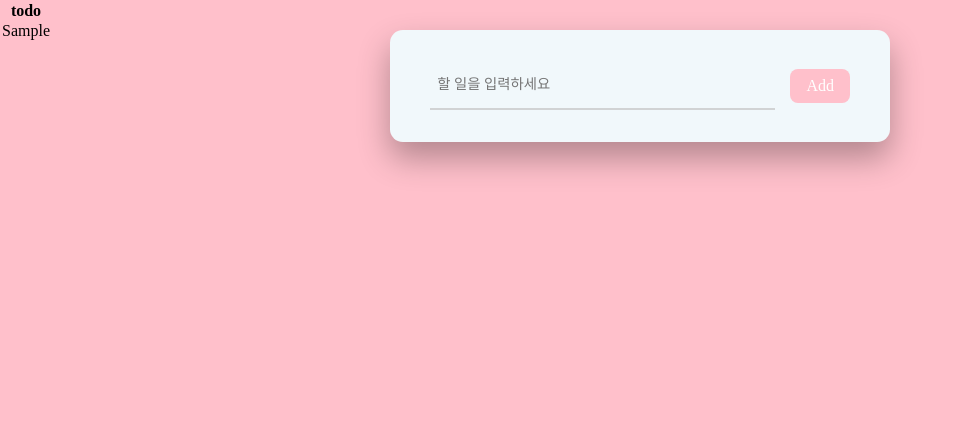
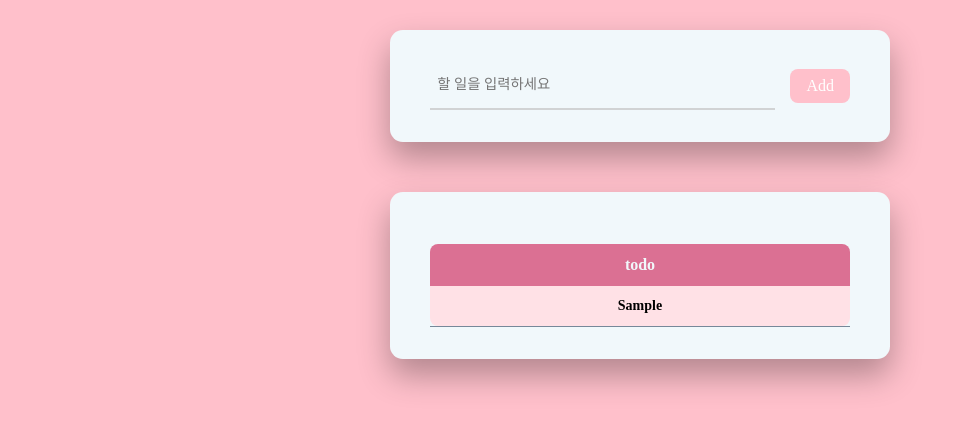
Before and after one commit to Anchaeyeon/PHP-ToDoList, a PHP site: page /php/index.php in a window 1280 px wide. Shown: the top 429 px of the page, without its empty margins (0-965 px from the left). Run offline with PHP 8.4, Linux system fonts and the light colour scheme; tables that the repository leaves empty or names only in its code hold one stand-in row (values such as "Sample post"); some web fonts are replaced.

Commit message:
테이블 css 적용

```diff
--- a/css/index.css
+++ b/css/index.css
@@ -19,11 +19,12 @@ body {
 .app {
     font-family: 'GowunDodum-Regular';
     width: min(95vw, 500px);
-    position: absolute;
+    position: relative;
     margin: auto;
     left: 0;
     right: 0;
     top: 30px;
+    margin-bottom: 5em;
 }
 
 .container {
@@ -65,3 +66,58 @@ body {
     cursor: pointer;
     color: white;
 }
+
+/* 테이블 css */
+.todo-container {
+    width: min(95vw, 500px);
+    padding: 2em 2.5em;
+    background-color: #f1f8fb;
+    box-shadow: 0 1em 2em rgba(0, 0, 0, 0.3);
+    border-radius: 0.8em;
+    display: flex;
+    justify-content: center;
+    align-items: center;
+    margin: 0 auto; /* 가로로 중앙 정렬 */
+}
+
+table {
+    width: 100%;
+    border-collapse: collapse;
+    margin-top: 20px;
+}
+
+th {
+    background-color: palevioletred;
+    color: #f1f8fb;
+    padding: 12px;
+    text-align: center;
+    font-size: 16px;
+    font-weight: bold;
+}
+
+td {
+    padding: 12px;
+    text-align: center;
+    font-size: 14px;
+    border-bottom: 1px solid lightslategray;
+    background-color: #f1f8fb;
+}
+
+td:first-child {
+    font-weight: bold;
+    background-color: rgb(255, 225, 230);
+}
+
+td:last-child {
+    border-bottom: 1px solid lightslategray;
+}
+
+table tr:first-child th {
+    border-top-left-radius: 8px;
+    border-top-right-radius: 8px;
+}
+
+table tr:last-child td {
+    border-bottom-left-radius: 8px;
+    border-bottom-right-radius: 8px;
+}
```
